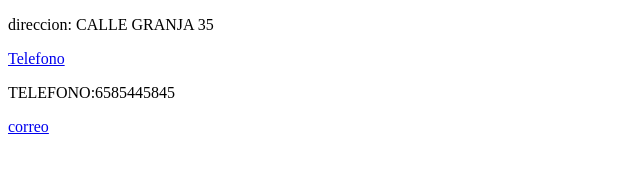
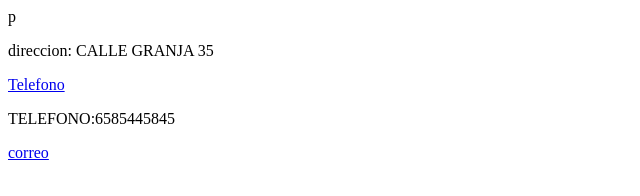
Before and after one commit to Aileen538/Repositorio123, a plain HTML site: page contacto.html in a window 1280 px wide. Shown: the whole page, without its empty margins (0-640 px from the left). Drawn offline with Linux system fonts and the light colour scheme.

Commit message:
Update contacto.html

```diff
--- a/contacto.html
+++ b/contacto.html
@@ -8,6 +8,8 @@
 </head>
 
 <body>
+    p
+
     <P> direccion: CALLE GRANJA 35</P> <a href="6015545454">Telefono</a>
     <P>TELEFONO:6585445845</P>
     <a href="aileen538@gmail.com">correo</a>
```
